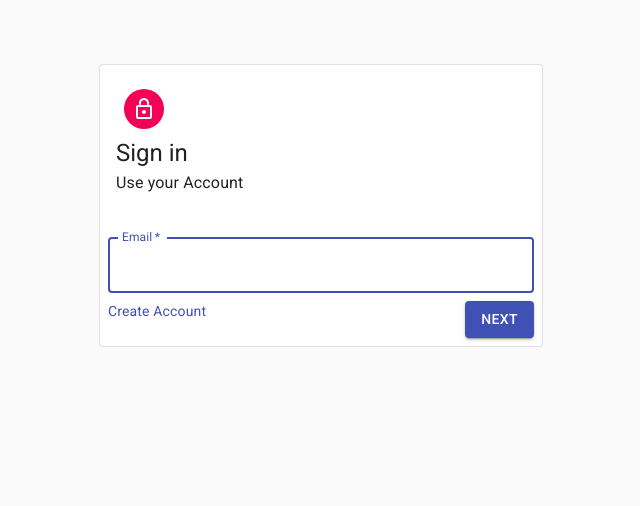
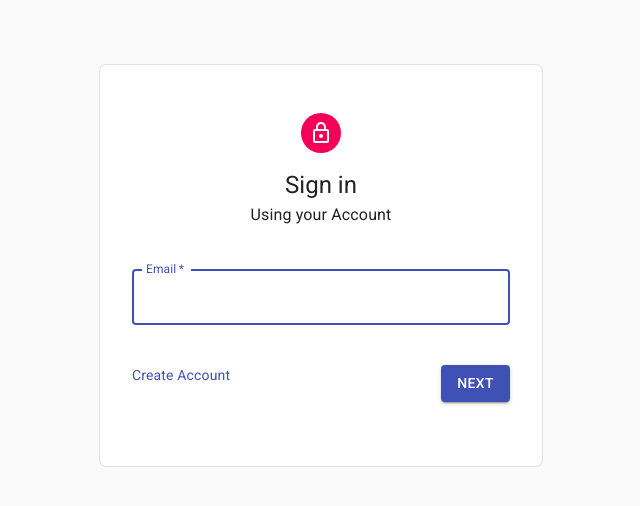
Before and after one commit to Aayush-1999/Google-Keep-Clone, a React app in the folder client/: page / in a window 1280 px wide. Shown: the top 506 px of the page, without its empty margins (319-959 px from the left). Built offline with nearby package versions, Linux system fonts and the light colour scheme.

Commit message:
Complete email authentication

```diff
--- a/client/src/Containers/login/login.js
+++ b/client/src/Containers/login/login.js
@@ -1,4 +1,5 @@
 import React, {Component} from 'react';
+import {Link as RouterLink} from 'react-router-dom';
 import Typography from '@material-ui/core/Typography';
 import LockOutlinedIcon from '@material-ui/icons/LockOutlined'
 import TextField from '@material-ui/core/TextField';
@@ -21,19 +22,26 @@ const styles={
     },
     paper: {
         marginTop: theme.spacing(8),
-        flexDirection: 'column',
-        alignItems: 'center'
+        borderRadius: '7px',
+        padding: theme.spacing(3)
       },
       avatar: {
-        margin: theme.spacing(1),
+        marginTop: theme.spacing(1),
+        marginBottom: theme.spacing(2),
         backgroundColor: theme.palette.secondary.main,
+      },
+      cardContent:{
+        display:'flex',
+        flexDirection: 'column',
+        alignItems:'center'
       },
       form: {
         width: '100%', // Fix IE 11 issue.
         // marginTop: theme.spacing(1),
       },
-      cardContent:{
-          margin: '0 auto'
+      grid:{
+          marginTop:theme.spacing(4),
+          marginBottom: theme.spacing(4)
       }
   };
 
@@ -47,11 +55,11 @@ class Login extends Component{
                         <Avatar className={classes.avatar}  >
                             <LockOutlinedIcon />
                         </Avatar>
-                            <Typography variant="h5">
+                        <Typography variant="h5" >
                             Sign in
                         </Typography>
                         <Typography variant="subtitle1" >
-                                Use your Account
+                            Using your Account
                         </Typography>
                     </CardContent>
                     <CardActions>
@@ -70,9 +78,9 @@ class Login extends Component{
                                 // error
                                 // helperText="Couldn't find your account"
                             />
-                                <Grid container>
+                            <Grid container className={classes.grid}>
                             <Grid item xs>
-                                    <Link href="#" variant="body2">
+                                <Link component={RouterLink} to="/signup" variant="body2" className={classes.link} >
                                     Create Account
                                 </Link>
                             </Grid>
```
Lines whose indentation alone changed are shown as unchanged.
